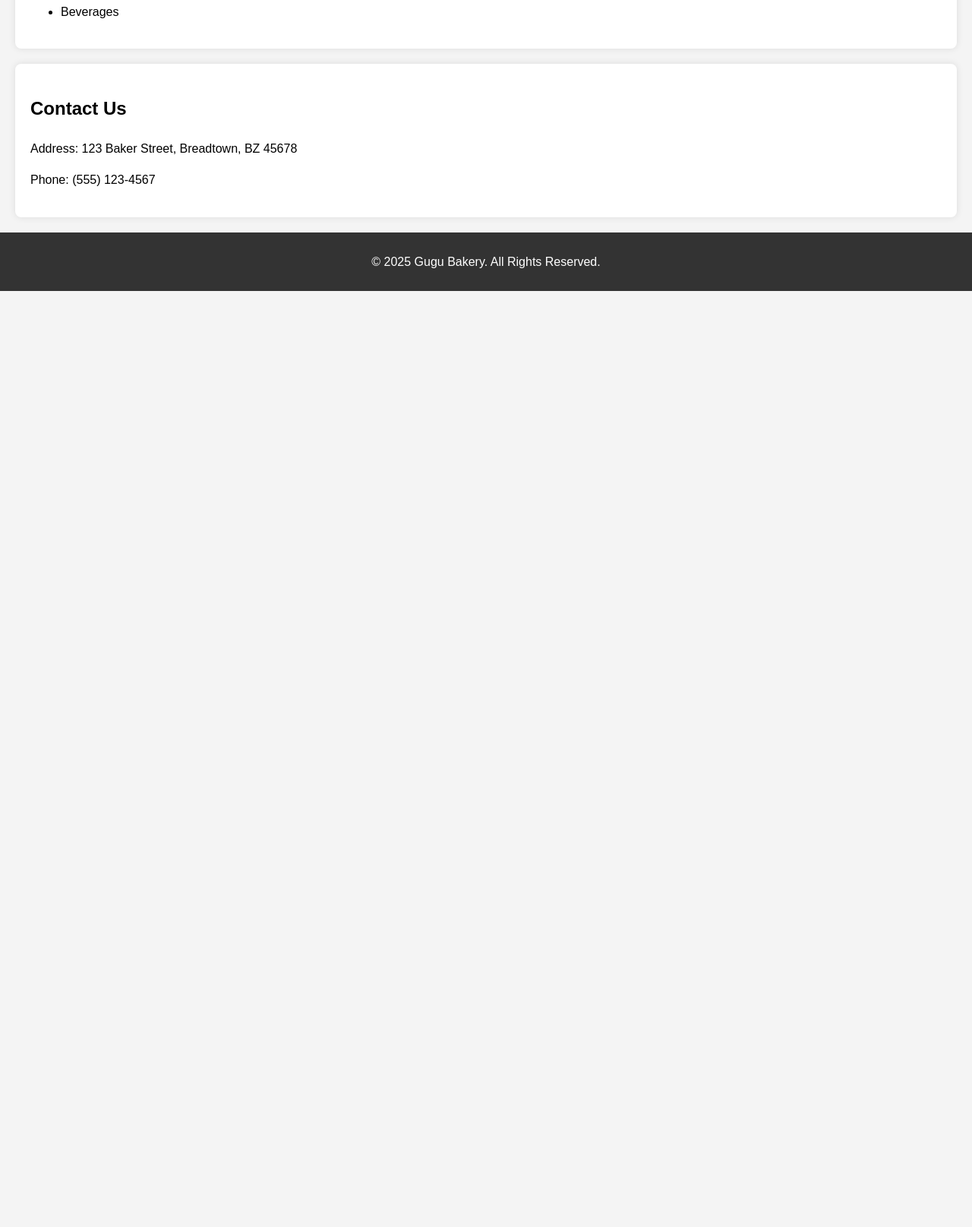
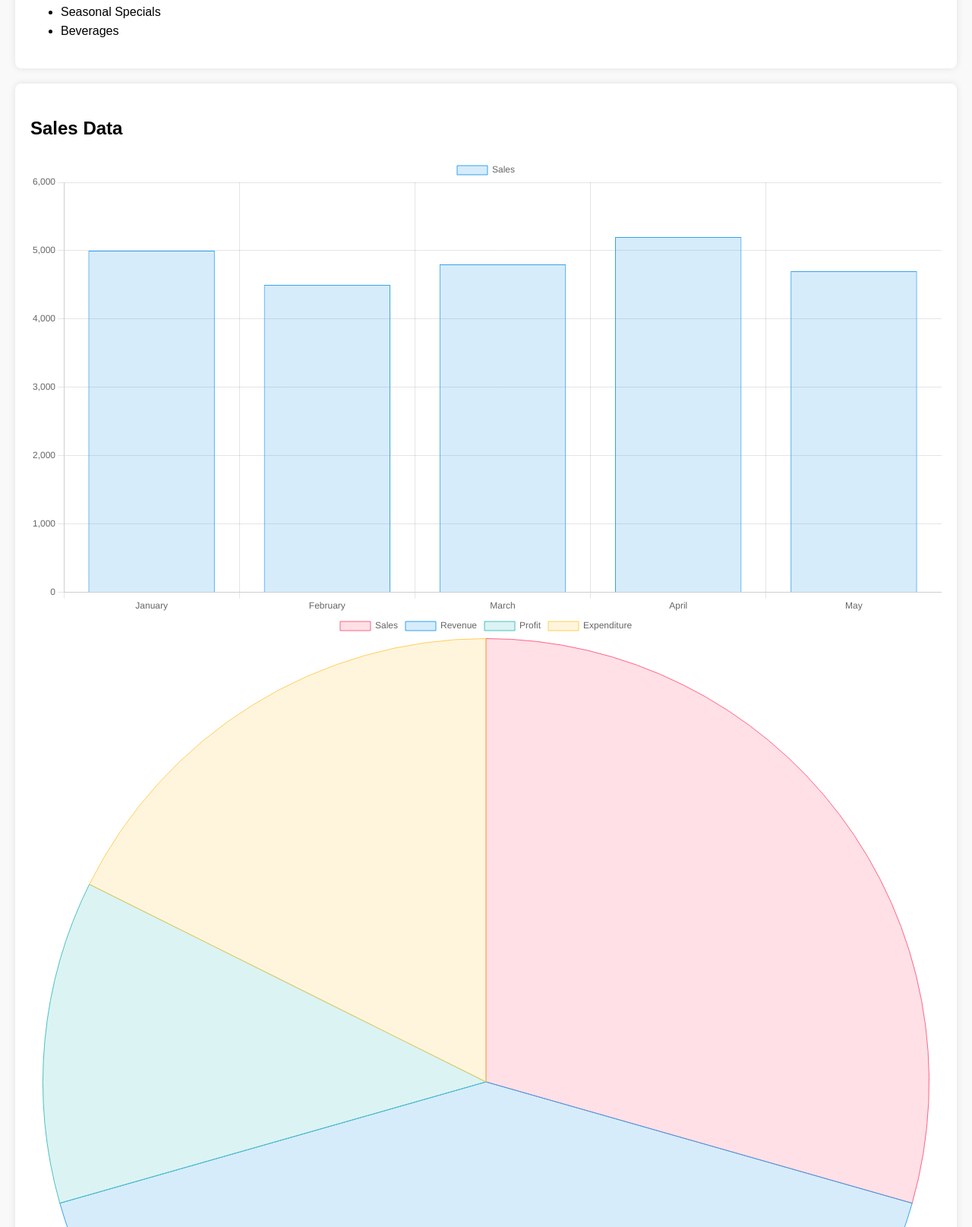
Before and after one commit to wuziyu614/gugu-bakery-, a plain HTML site: page index.html in a window 1280 px wide. Shown: the part 486-2101 px from the top of the page at 76% size. Before the commit the page ends 869 px from the top, so only its background shows below. Drawn offline with nearby package versions, Linux system fonts and the light colour scheme.

Commit message:
Add files via upload

```diff
--- a/index.html
+++ b/index.html
@@ -13,20 +13,27 @@
     <nav>
       <a href="#about">About Us</a>
       <a href="#menu">Menu</a>
+      <a href="#charts">Sales Data</a>
       <a href="#contact">Contact</a>
     </nav>
   </header>
   <section id="about">
     <h2>About Us</h2>
-    <p>We specialize in artisan breads and French pastries.</p>
+    <p>Gugu Bakery specializes in artisan European breads and French pastries, made fresh daily with the finest ingredients.</p>
   </section>
   <section id="menu">
     <h2>Our Menu</h2>
     <ul>
       <li>European Breads</li>
       <li>French Pastries</li>
+      <li>Seasonal Specials</li>
       <li>Beverages</li>
     </ul>
+  </section>
+  <section id="charts">
+    <h2>Sales Data</h2>
+    <canvas id="barChart" width="400" height="200"></canvas>
+    <canvas id="pieChart" width="400" height="200"></canvas>
   </section>
   <section id="contact">
     <h2>Contact Us</h2>
@@ -36,5 +43,7 @@
   <footer>
     <p>&copy; 2025 Gugu Bakery. All Rights Reserved.</p>
   </footer>
+  <script src="https://cdn.jsdelivr.net/npm/chart.js"></script>
+  <script src="scripts.js"></script>
 </body>
 </html>
--- /dev/null
+++ b/scripts.js
@@ -0,0 +1,44 @@
+
+const barCtx = document.getElementById('barChart').getContext('2d');
+new Chart(barCtx, {
+  type: 'bar',
+  data: {
+    labels: ['January', 'February', 'March', 'April', 'May'],
+    datasets: [{
+      label: 'Sales',
+      data: [5000, 4500, 4800, 5200, 4700],
+      backgroundColor: 'rgba(54, 162, 235, 0.2)',
+      borderColor: 'rgba(54, 162, 235, 1)',
+      borderWidth: 1
+    }]
+  },
+  options: {
+    scales: {
+      y: { beginAtZero: true }
+    }
+  }
+});
+
+const pieCtx = document.getElementById('pieChart').getContext('2d');
+new Chart(pieCtx, {
+  type: 'pie',
+  data: {
+    labels: ['Sales', 'Revenue', 'Profit', 'Expenditure'],
+    datasets: [{
+      data: [5000, 7000, 2000, 3000],
+      backgroundColor: [
+        'rgba(255, 99, 132, 0.2)',
+        'rgba(54, 162, 235, 0.2)',
+        'rgba(75, 192, 192, 0.2)',
+        'rgba(255, 206, 86, 0.2)'
+      ],
+      borderColor: [
+        'rgba(255, 99, 132, 1)',
+        'rgba(54, 162, 235, 1)',
+        'rgba(75, 192, 192, 1)',
+        'rgba(255, 206, 86, 1)'
+      ],
+      borderWidth: 1
+    }]
+  }
+});
--- a/style.css
+++ b/style.css
@@ -4,7 +4,7 @@ body {
   line-height: 1.6;
   margin: 0;
   padding: 0;
-  background-color: #f4f4f4;
+  background-color: #f9f9f9;
 }
 header {
   background: #333;
@@ -14,19 +14,19 @@ header {
 }
 header nav a {
   color: #fff;
-  margin: 0 10px;
+  margin: 0 15px;
   text-decoration: none;
 }
 section {
   padding: 20px;
+  margin: 20px;
   background: #fff;
-  margin: 20px;
   border-radius: 8px;
   box-shadow: 0 0 10px rgba(0, 0, 0, 0.1);
 }
 footer {
   text-align: center;
-  padding: 10px 0;
+  padding: 10px;
   background: #333;
   color: #fff;
 }
```
Also changed, not shown: placeholder.png.
